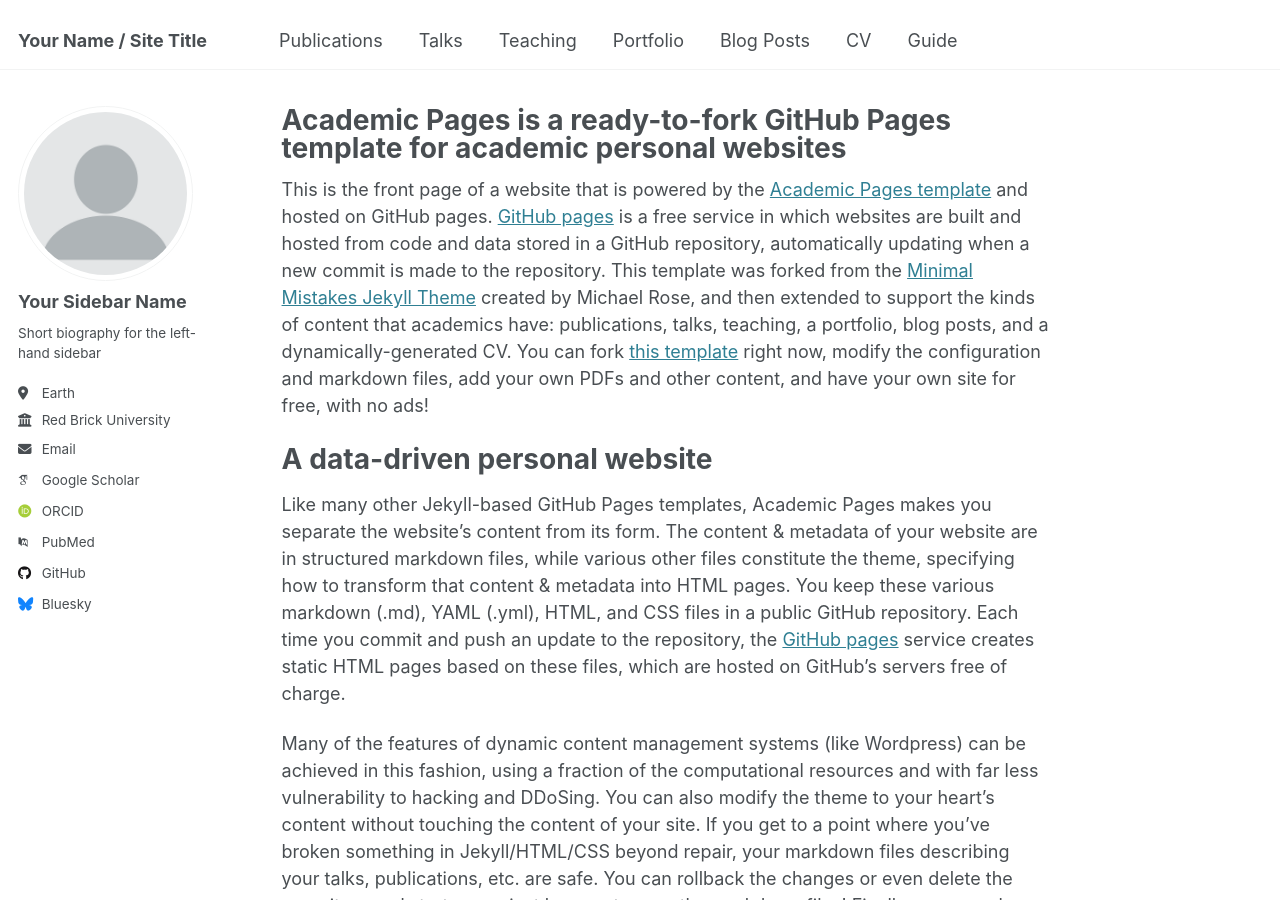
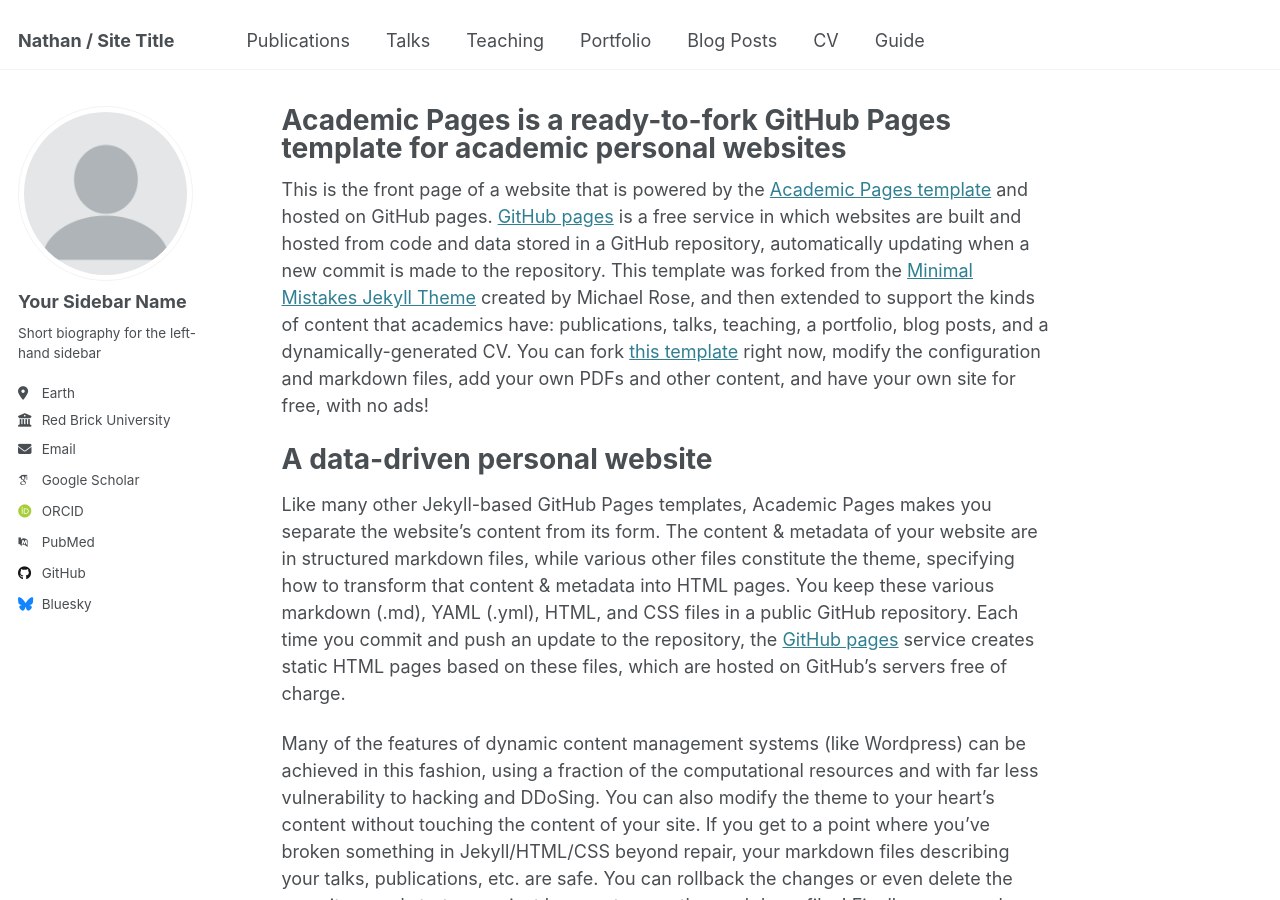
Before and after one commit to Jaegg3rNat/Jaegg3rNat.github.io, a Jekyll site: the page built from _pages/about.md, in a window 1280 px wide and 900 px high. Built offline with Jekyll 4.4.1, drawn with Linux system fonts in a browser that asks for light colours; some web fonts are replaced.

Commit message:
Update _config.yml

```diff
--- a/_config.yml
+++ b/_config.yml
@@ -9,13 +9,13 @@
 # Basic Site Settings
 locale                   : "en-US"
 site_theme               : "default"
-title                    : "Your Name / Site Title"
+title                    : "Nathan / Site Title"
 title_separator          : "-"
 name                     : &name "Your Name"
 description              : &description "personal description"
-url                      : https://academicpages.github.io # the base hostname & protocol for your site e.g. "https://[your GitHub username].github.io"
+url                      : https://Jaegg3rNat.github.io # the base hostname & protocol for your site e.g. "https://[your GitHub username].github.io"
 baseurl                  : "" # the subpath of your site, e.g. "/blog"
-repository               : "academicpages/academicpages.github.io"
+repository               : "Jaegg3rNat/Jaegg3rNat.github.io"
 
 # Site Author - The following control what appear as part of the author content on the side bar.
 #               If a field is blank the icon and link will not appear, otherwise it will be shown.
```
